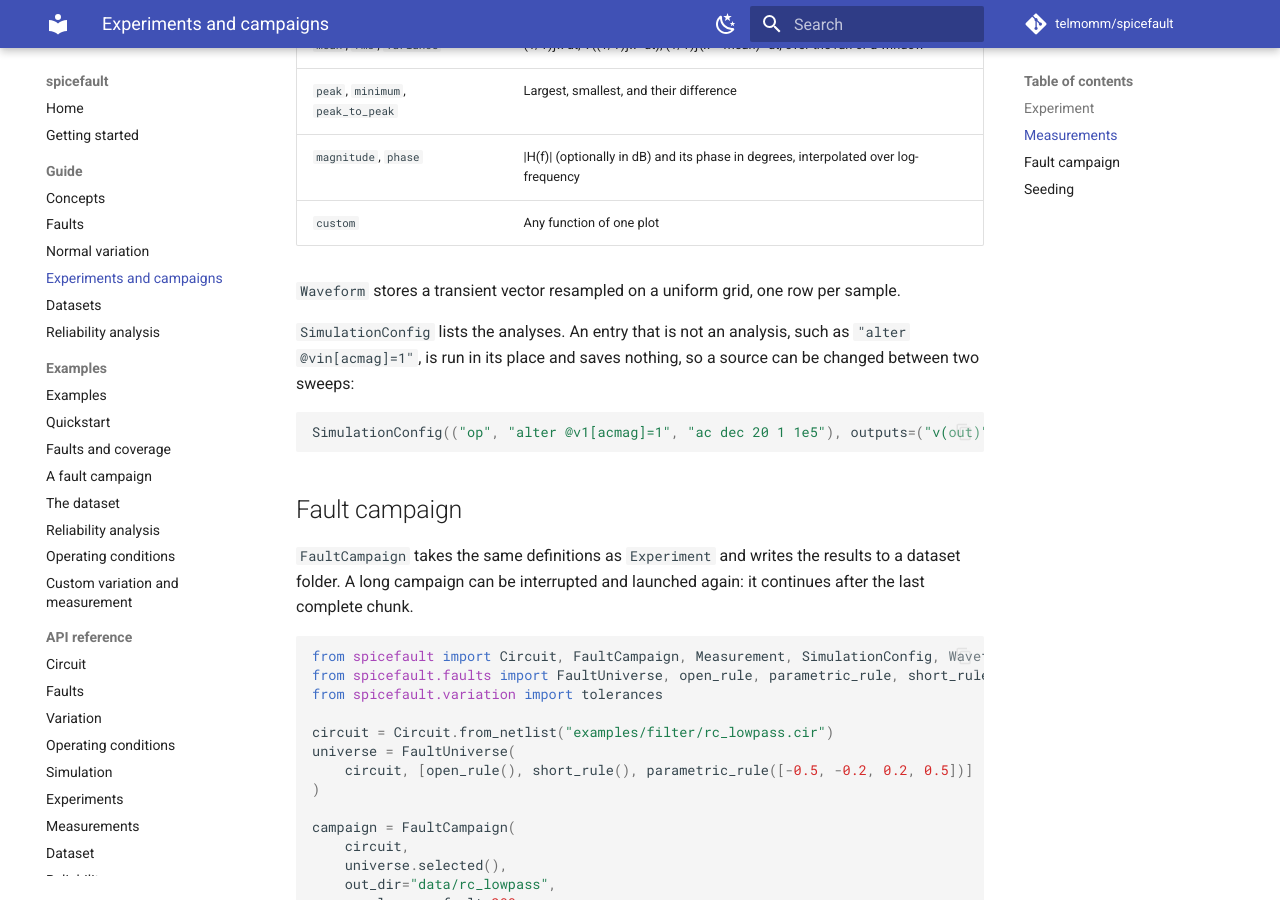
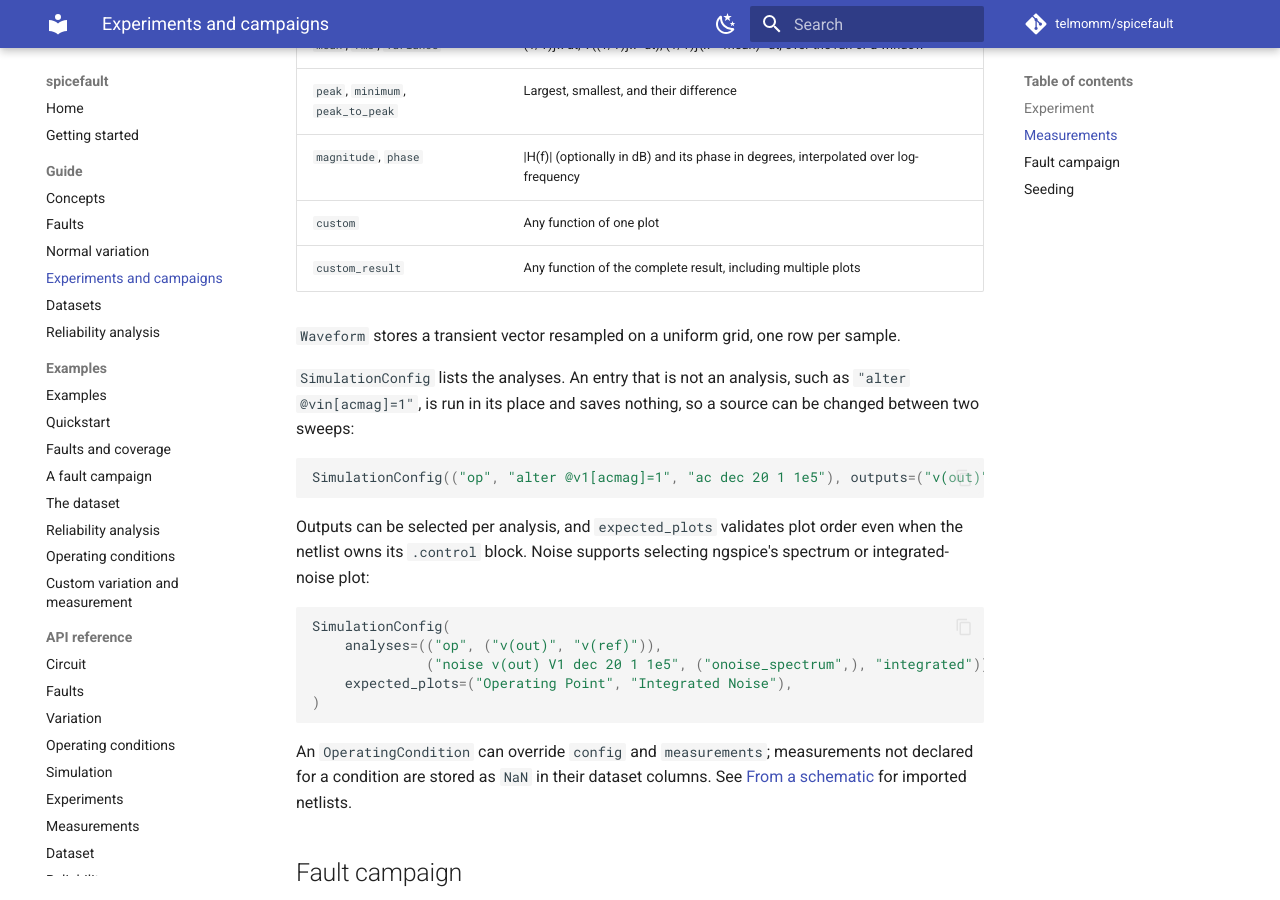
Before and after one commit to telmomm/spicefault, an MkDocs documentation site: the page built from docs/guide/experiments.md, in a window 1280 px wide and 900 px high, scrolled down 1138 px. Built offline with MkDocs 1.6.1 and Material for MkDocs 9.7.7, drawn with Linux system fonts in a browser that asks for light colours; comment, search, counter and statistics services are not loaded.

Commit message:
feat: add result-level and multi-analysis measurements (Refs #6, #7, #8)

````diff
--- a/docs/guide/experiments.md
+++ b/docs/guide/experiments.md
@@ -49,6 +49,7 @@ average of its points is not the average of the signal.
 | `peak`, `minimum`, `peak_to_peak` | Largest, smallest, and their difference |
 | `magnitude`, `phase` | \|H(f)\| (optionally in dB) and its phase in degrees, interpolated over log-frequency |
 | `custom` | Any function of one plot |
+| `custom_result` | Any function of the complete result, including multiple plots |
 
 `Waveform` stores a transient vector resampled on a uniform grid, one row per sample.
 
@@ -59,6 +60,22 @@ changed between two sweeps:
 ```python
 SimulationConfig(("op", "alter @v1[acmag]=1", "ac dec 20 1 1e5"), outputs=("v(out)",))
 ```
+
+Outputs can be selected per analysis, and `expected_plots` validates plot order even when
+the netlist owns its `.control` block. Noise supports selecting ngspice's spectrum or
+integrated-noise plot:
+
+```python
+SimulationConfig(
+    analyses=(("op", ("v(out)", "v(ref)")),
+              ("noise v(out) V1 dec 20 1 1e5", ("onoise_spectrum",), "integrated")),
+    expected_plots=("Operating Point", "Integrated Noise"),
+)
+```
+
+An `OperatingCondition` can override `config` and `measurements`; measurements not declared
+for a condition are stored as `NaN` in their dataset columns. See
+[From a schematic](from-schematic.md) for imported netlists.
 
 ## Fault campaign
 
````
Also changed, not shown: 2 other files.
